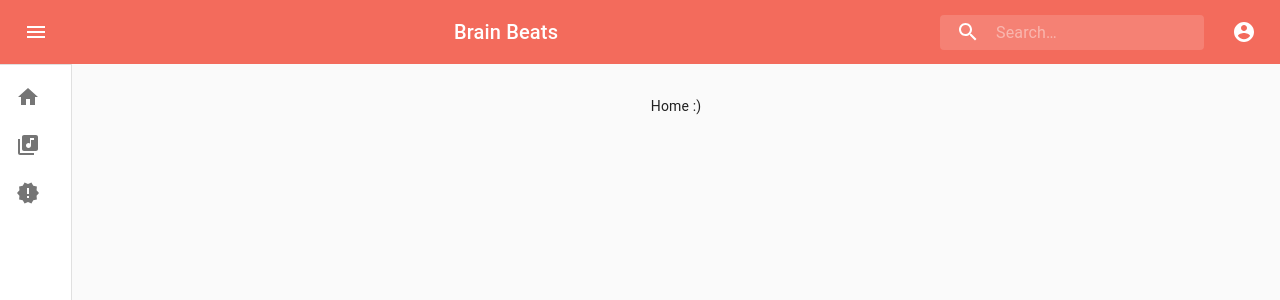
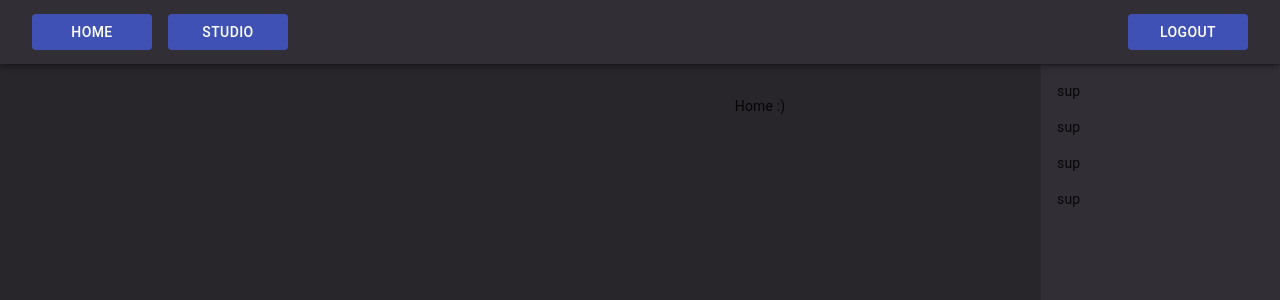
Before and after one commit to BrainBeatsUCF/brainbeats-web, a React (Create React App) app: page /home in a window 1280 px wide. Shown: the top 300 px of the page. Built offline with nearby package versions, Linux system fonts and the light colour scheme.

Commit message:
Restyle UI

```diff
--- a/src/components/DashboardNavBar.tsx
+++ b/src/components/DashboardNavBar.tsx
@@ -2,161 +2,74 @@ import React from 'react';
 import clsx from 'clsx';
 import { fade, makeStyles } from '@material-ui/core/styles';
 import CssBaseline from '@material-ui/core/CssBaseline';
-import Drawer from '@material-ui/core/Drawer';
 import AppBar from '@material-ui/core/AppBar';
 import Toolbar from '@material-ui/core/Toolbar';
 import Typography from '@material-ui/core/Typography';
-import Divider from '@material-ui/core/Divider';
 import IconButton from '@material-ui/core/IconButton';
-import MenuIcon from '@material-ui/icons/Menu';
-import ChevronLeftIcon from '@material-ui/icons/ChevronLeft';
 import InputBase from '@material-ui/core/InputBase';
 import SearchIcon from '@material-ui/icons/Search';
 import AccountCircle from '@material-ui/icons/AccountCircle';
+import Button from '@material-ui/core/Button';
+import Divider from '@material-ui/core/Divider';
 import List from '@material-ui/core/List';
 import ListItem from '@material-ui/core/ListItem';
-import ListItemIcon from '@material-ui/core/ListItemIcon';
-import ListItemText from '@material-ui/core/ListItemText';
-import HomeIcon from '@material-ui/icons/Home';
-import LibraryMusicIcon from '@material-ui/icons/LibraryMusic';
-import NewReleasesIcon from '@material-ui/icons/NewReleases';
+import Drawer from '@material-ui/core/Drawer';
 
 import { History, LocationState } from 'history';
 import { useHistory } from 'react-router-dom';
-import LibraryPage from './Playlists';
-import HomePage from './Home';
 
 const drawerWidth = 240;
+const primaryColor = '#322e36';
+const secondaryColor = '#2a272e';
+const pageColor = '#28252B';
 
 const useStyles = makeStyles(theme => ({
   root: {
     display: 'flex',
   },
-  toolbar: {
-    paddingRight: 24, // keep right padding when drawer closed
+  '@global': {
+    body: {
+        background: pageColor,
+    }
   },
-  toolbarIcon: {
-    display: 'flex',
-    alignItems: 'center',
-    justifyContent: 'flex-end',
-    padding: '0 8px',
-    ...theme.mixins.toolbar,
+  toolbar: theme.mixins.toolbar,
+  appBar: {
+    zIndex: theme.zIndex.drawer + 1,
+    background: primaryColor,
   },
-  appBar: {
-    boxShadow: 'none',
-    zIndex: theme.zIndex.drawer + 1,
-    transition: theme.transitions.create(['width', 'margin'], {
-      easing: theme.transitions.easing.sharp,
-      duration: theme.transitions.duration.leavingScreen,
-    }),
-    background : '#F36B5C', // theme background color
-  },
-  appBarShift: {
-    marginLeft: drawerWidth,
-    width: `calc(100% - ${drawerWidth}px)`,
-    transition: theme.transitions.create(['width', 'margin'], {
-      easing: theme.transitions.easing.sharp,
-      duration: theme.transitions.duration.enteringScreen,
-    }),
-  },
-  menuButton: {
-    marginRight: 36,
-  },
-  menuButtonHidden: {
-    display: 'none',
-  },
-  title: {
-    flexGrow: 1,
-  },
-  drawerPaper: {
-    position: 'relative',
-    whiteSpace: 'nowrap',
-    width: drawerWidth,
-    transition: theme.transitions.create('width', {
-      easing: theme.transitions.easing.sharp,
-      duration: theme.transitions.duration.enteringScreen,
-    }),
-  },
-  drawerPaperClose: {
-    overflowX: 'hidden',
-    transition: theme.transitions.create('width', {
-      easing: theme.transitions.easing.sharp,
-      duration: theme.transitions.duration.leavingScreen,
-    }),
-    width: theme.spacing(7),
-    [theme.breakpoints.up('sm')]: {
-      width: theme.spacing(9),
-    },
-  },
-  appBarSpacer: theme.mixins.toolbar,
   content: {
     flexGrow: 1,
     height: '100vh',
     overflow: 'auto',
   },
-  container: {
-    paddingTop: theme.spacing(4),
-    paddingBottom: theme.spacing(4),
-  },
-  paper: {
-    padding: theme.spacing(2),
-    display: 'flex',
-    overflow: 'auto',
-    flexDirection: 'column',
-  },
-  fixedHeight: {
-    height: 240,
-  },
-  search: {
-    position: 'relative',
-    borderRadius: theme.shape.borderRadius,
-    backgroundColor: fade(theme.palette.common.white, 0.15),
-    '&:hover': {
-      backgroundColor: fade(theme.palette.common.white, 0.25),
-    },
-    marginRight: theme.spacing(2),
-    marginLeft: 0,
-    width: '100%',
-    [theme.breakpoints.up('sm')]: {
-      marginLeft: theme.spacing(3),
-      width: 'auto',
+  leftButtons: {
+    '& > *': {
+      margin: theme.spacing(1),
     },
   },
-  searchIcon: {
-    width: theme.spacing(7),
-    height: '100%',
-    position: 'absolute',
-    pointerEvents: 'none',
-    display: 'flex',
-    alignItems: 'center',
-    justifyContent: 'center',
+  rightButtons: {
+    marginLeft: 'auto',
+    '& > *': {
+      margin: theme.spacing(1),
+    },
   },
-  inputRoot: {
-    color: 'inherit',
+  button: {
+    minWidth: '120px',
+    maxWidth: '120px',
   },
-  inputInput: {
-    padding: theme.spacing(1, 1, 1, 7),
-    transition: theme.transitions.create('width'),
-    width: '100%',
-    [theme.breakpoints.up('md')]: {
-      width: 200,
-    },
+  drawer: {
+    width: drawerWidth,
+    flexShrink: 0,
+  },
+  drawerPaper: {
+    width: drawerWidth,
+    background: primaryColor,
   },
 }));
 
 const Dashboard: React.FC = () => {
   const classes = useStyles();
 	const history = useHistory();
-
-  const [openSideBar, setOpen] = React.useState(false);
-
-	const handleDrawerOpen = () => {
-	  setOpen(true);
-  };
-
-	const handleDrawerClose = () => {
-	  setOpen(false);
-  };
 
   const handlePageSelection = (page: any) => {
     history.push(`/${page}`);
@@ -171,85 +84,50 @@ const Dashboard: React.FC = () => {
     }
   };
 
-  // const fixedHeightPaper = clsx(classes.paper, classes.fixedHeight);
   const menuId = 'primary-search-account-menu';
 
 	return (
 	  <div className={classes.root}>
       <CssBaseline />
-      <AppBar position="absolute" className={clsx(classes.appBar, openSideBar && classes.appBarShift)}>
-        <Toolbar className={classes.toolbar}>
-        <IconButton
-          edge="start"
-          color="inherit"
-          aria-label="open drawer"
-          onClick={handleDrawerOpen}
-          className={clsx(classes.menuButton, openSideBar && classes.menuButtonHidden)}
-        >
-          <MenuIcon />
-        </IconButton>
-        <Typography component="h1" variant="h6" color="inherit" noWrap className={classes.title}>
-          Brain Beats
-        </Typography>
-        <div className={classes.search}>
-          <div className={classes.searchIcon}>
-          <SearchIcon />
+      <AppBar position="absolute" className={classes.appBar}>
+        <Toolbar>
+          <div className={classes.leftButtons}>
+            <a onClick={() => handlePageSelection('home')}>
+              <Button variant="contained" color="primary" disableElevation className={classes.button}>
+                Home
+              </Button>
+            </a>
+            <a onClick={() => handlePageSelection('studio')}>
+              <Button variant="contained" color="primary" disableElevation className={classes.button}>
+                Studio
+              </Button>
+            </a>
           </div>
-          <InputBase
-          placeholder="Search…"
-          classes={{
-            root: classes.inputRoot,
-            input: classes.inputInput,
-          }}
-          inputProps={{ 'aria-label': 'search' }}
-          />
-        </div>
-        <IconButton
-          edge="end"
-          aria-label="account of current user"
-          aria-controls={menuId}
-          aria-haspopup="true"
-          onClick={async (): Promise<void> => {
-            handleProfileMenuOpen(history);
-          }}
-          color="inherit"
-          >
-            <AccountCircle />
-          </IconButton>
+          <div className={classes.rightButtons}>
+            <a onClick={() => handlePageSelection('logout')}>
+              <Button variant="contained" color="primary" disableElevation className={classes.button}>
+                Logout
+              </Button>
+            </a>
+          </div>
         </Toolbar>
       </AppBar>
       <Drawer
+        className={classes.drawer}
         variant="permanent"
+        anchor="right"
         classes={{
-          paper: clsx(classes.drawerPaper, !openSideBar && classes.drawerPaperClose),
+          paper: classes.drawerPaper,
         }}
-        open={openSideBar}
       >
-        <div className={classes.toolbarIcon}>
-          <IconButton onClick={handleDrawerClose}>
-            <ChevronLeftIcon />
-          </IconButton>
-        </div>
+        <div className={classes.toolbar} />
         <Divider />
         <List>
-          <ListItem button onClick={() => handlePageSelection('home')}>
-            <ListItemIcon>
-              <HomeIcon />
-            </ListItemIcon>
-            <ListItemText primary="Home" />
-          </ListItem>
-          <ListItem button onClick={() => handlePageSelection('playlists')}>
-            <ListItemIcon>
-              <LibraryMusicIcon />
-            </ListItemIcon>
-            <ListItemText primary="Your Library"/>
-          </ListItem>
-          <ListItem button onClick={() => handlePageSelection('discover')}>
-            <ListItemIcon>
-              <NewReleasesIcon />
-            </ListItemIcon>
-            <ListItemText primary="Discover" />
-          </ListItem>
+          {['Inbox', 'Starred', 'Send email', 'Drafts'].map((text, index) => (
+            <ListItem button key={text}>
+              sup
+            </ListItem>
+          ))}
         </List>
       </Drawer>
 	  </div>
```
